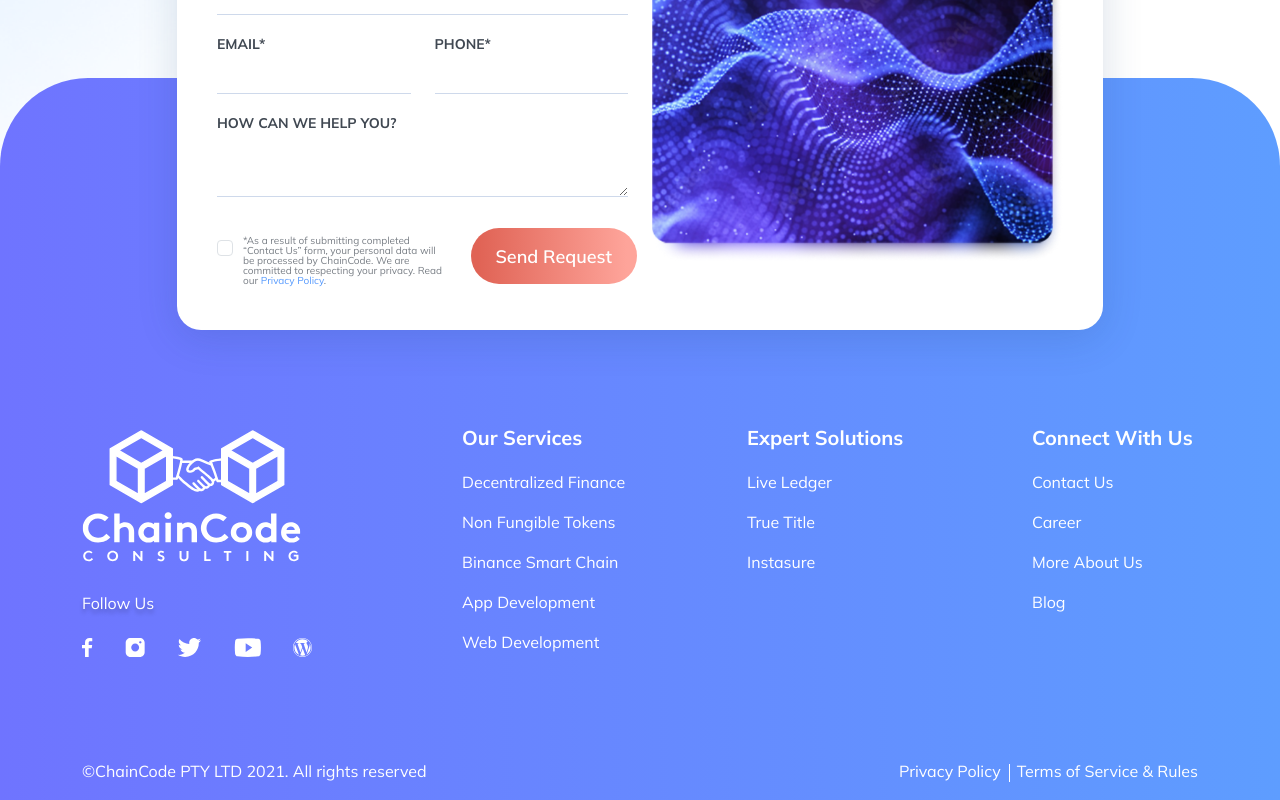
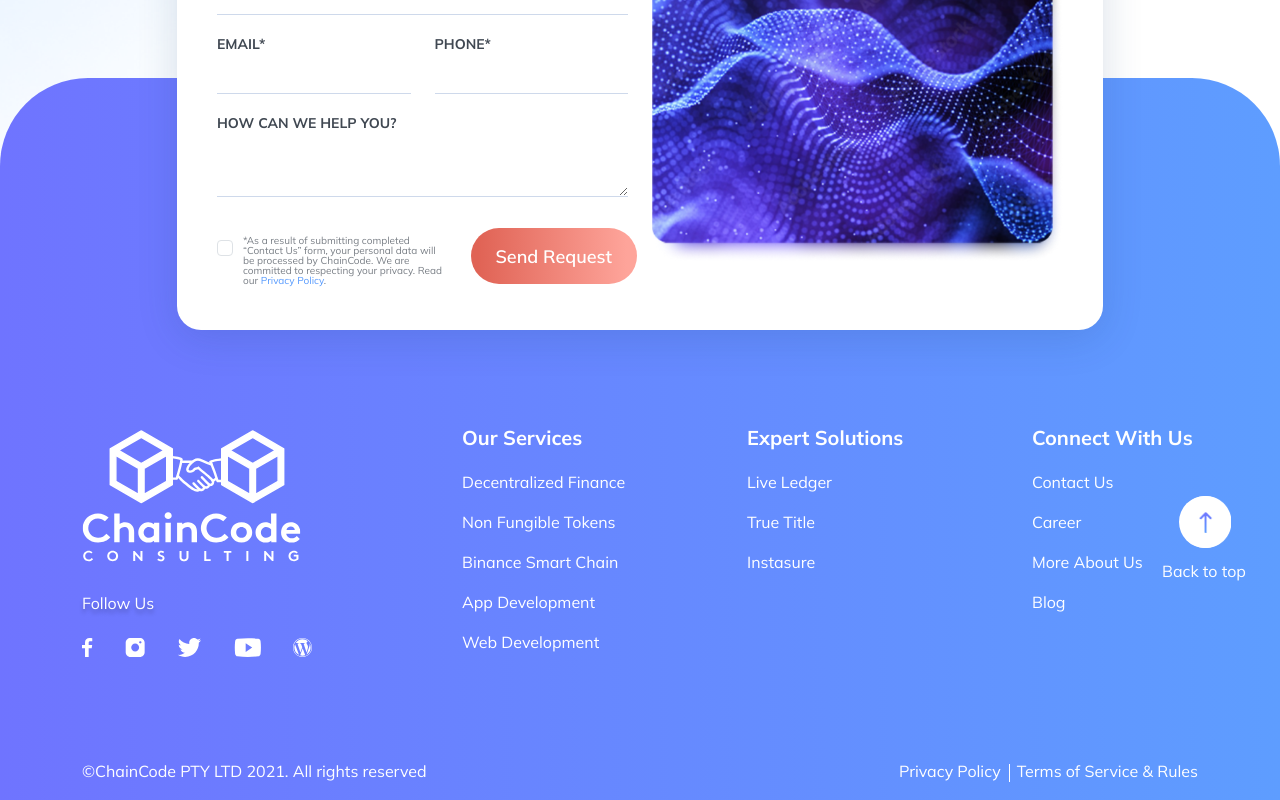
Before and after one commit to Im-Sabareesh/hello-world, a Next.js app: page / in a window 1280 px wide. Shown: the part 8483-9283 px from the top of the page. Built offline with nearby package versions, Linux system fonts and the light colour scheme.

Commit message:
move to top button added

```diff
--- a/components/footer/CommonFooter.js
+++ b/components/footer/CommonFooter.js
@@ -120,16 +120,17 @@
                     </Col>
                 ))}
 
-                {/* { props.radius && <div className="backtotop" id="backtotop">
+                { props.radius && <div className="backtotop" id="backtotop">
                     <a href="#" onClick={e => {e.preventDefault();document.body.scrollTop = document.documentElement.scrollTop = 0;}}>
                     <div className="arrow-bg">
-                        <svg width="12" height="21" viewBox="0 0 12 21" fill="none" xmlns="http://www.w3.org/2000/svg">
+                        <Image src="/assets/images/uparrow.png" alt=" " />
+                        {/* <svg width="12" height="21" viewBox="0 0 12 21" fill="none" xmlns="http://www.w3.org/2000/svg">
                         <path d="M6 20L6 1.25M6 1.25L1 6.25M6 1.25L11 6.25" stroke="" stroke-width="2" stroke-linecap="round" stroke-linejoin="round"/>
-                        </svg>
+                        </svg> */}
                     </div>
                         Back to top
                     </a>
-                </div> } */}
+                </div> }
 
             </Row>
             <div className="d-flex justify-content-between align-items-center pt-5 pb-3 copyrights">
--- a/styles/globals.scss
+++ b/styles/globals.scss
@@ -155,6 +155,9 @@
       }
 
 
+      &:hover{
+        color: #fff !important;
+      }
     }
   }
 }
@@ -182,6 +185,7 @@
 
     }
   }
+
 }
 
 
```
Also changed, not shown: public/assets/images/uparrow.png (added).
